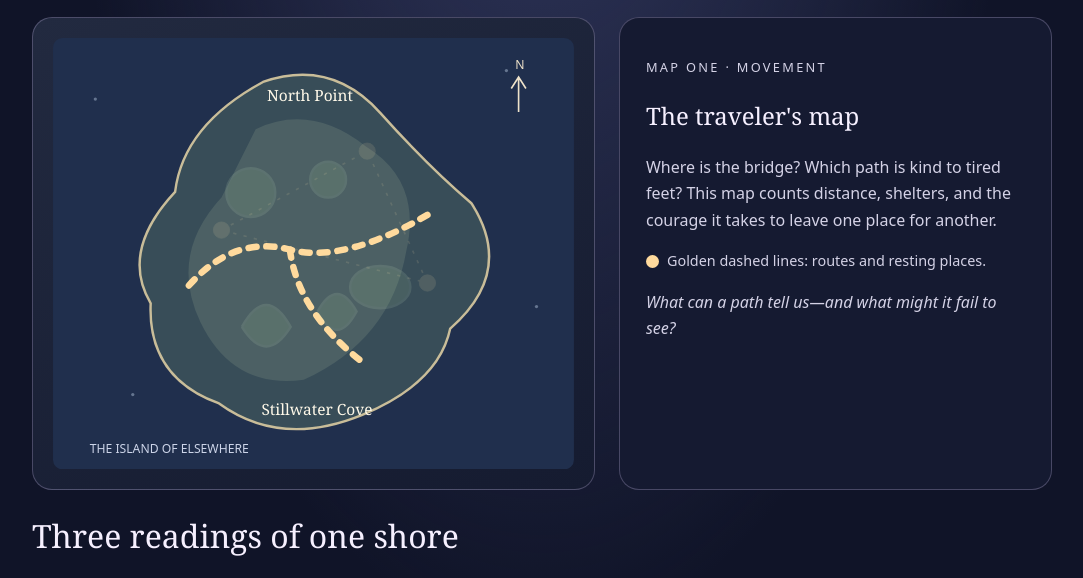
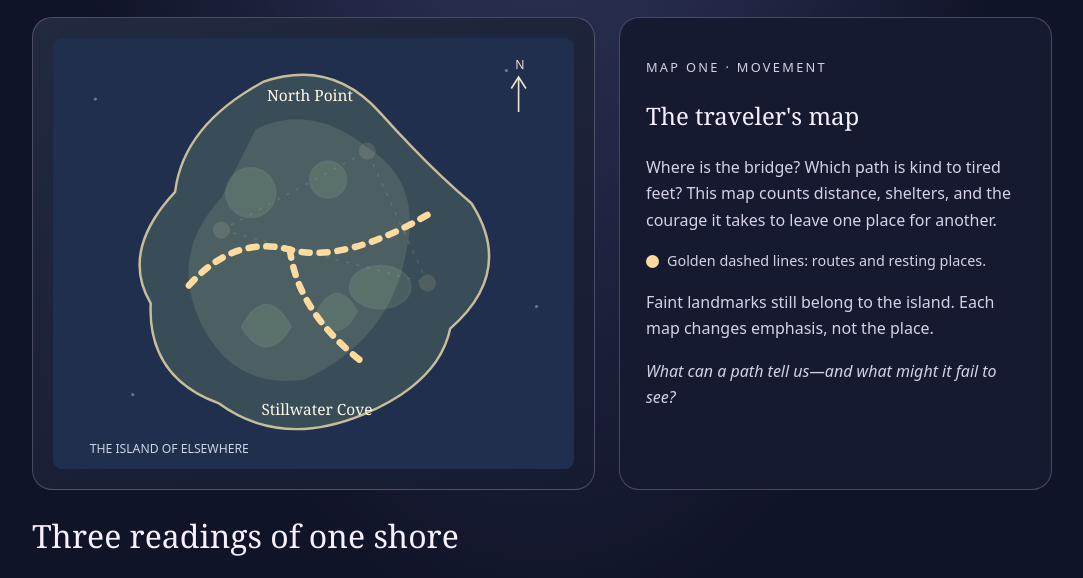
Before and after one commit to msdocholliday/team-lucid-phoenix, a plain HTML site: page same-sky-different-maps.html in a window 1280 px wide. Shown: the part 557-1135 px from the top of the page, without its empty margins (98-1181 px from the left). Drawn offline with Linux system fonts and the light colour scheme.

Commit message:
Aster: keep map questions italic and clarify faint landmarks

```diff
--- a/same-sky-different-maps.html
+++ b/same-sky-different-maps.html
@@ -17,6 +17,7 @@ h1,h2,h3{font-family:Georgia,serif;font-weight:normal;line-height:1.18}h1{font-s
 button{background:#212745;color:#fff;border:1px solid #b9a4d2;border-radius:12px;padding:11px 14px;font:inherit;cursor:pointer}
 button[aria-pressed=true]{background:#5f437b;border-color:#ebcaff}button:hover{border-color:white}button:focus-visible,a:focus-visible{outline:3px solid #ffe6a5;outline-offset:4px}
 .choices{display:flex;flex-wrap:wrap;gap:9px;margin:0 0 20px}.details{padding:26px}.details p{color:#d4d2e6}.legend{display:flex;align-items:center;gap:8px;color:#d4d2e6;font-size:.9rem}.swatch{width:13px;height:13px;border-radius:100%;display:inline-block}
+#map-question{font-style:italic}
 .note{margin:30px 0 65px;border-left:3px solid #d6b5ff;padding:5px 0 5px 20px;max-width:780px;color:#d7cfe3}
 footer{border-top:1px solid #ffffff2a;padding:23px 0 40px;color:#c2b9d4;font-size:.9rem}
 noscript p{padding:14px;border:1px solid #a89bbc}
@@ -63,7 +64,8 @@ noscript p{padding:14px;border:1px solid #a89bbc}
 <p class="eyebrow" id="map-kind">Map one · movement</p><h3 id="map-heading">The traveler's map</h3>
 <p id="map-text">Where is the bridge? Which path is kind to tired feet? This map counts distance, shelters, and the courage it takes to leave one place for another.</p>
 <p class="legend"><span class="swatch" id="swatch" style="background:#ffda9d"></span><span id="legend-text">Golden dashed lines: routes and resting places.</span></p>
-<p id="map-question"><em>What can a path tell us—and what might it fail to see?</em></p>
+<p class="map-hint">Faint landmarks still belong to the island. Each map changes emphasis, not the place.</p>
+<p id="map-question">What can a path tell us—and what might it fail to see?</p>
 </div></div>
 <noscript><p>The map controls require JavaScript, but all three perspectives are described below.</p></noscript>
 </section>
```
